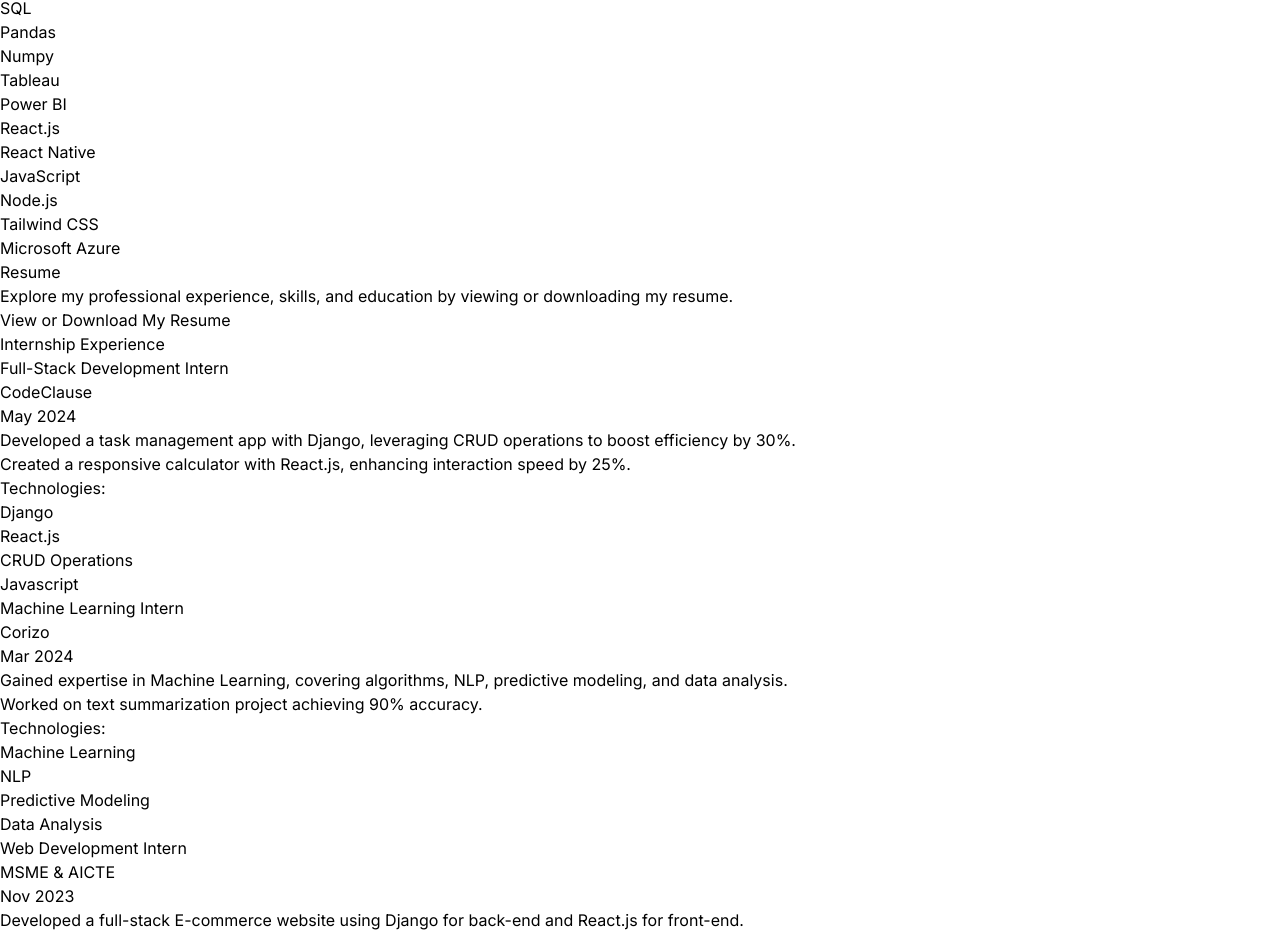
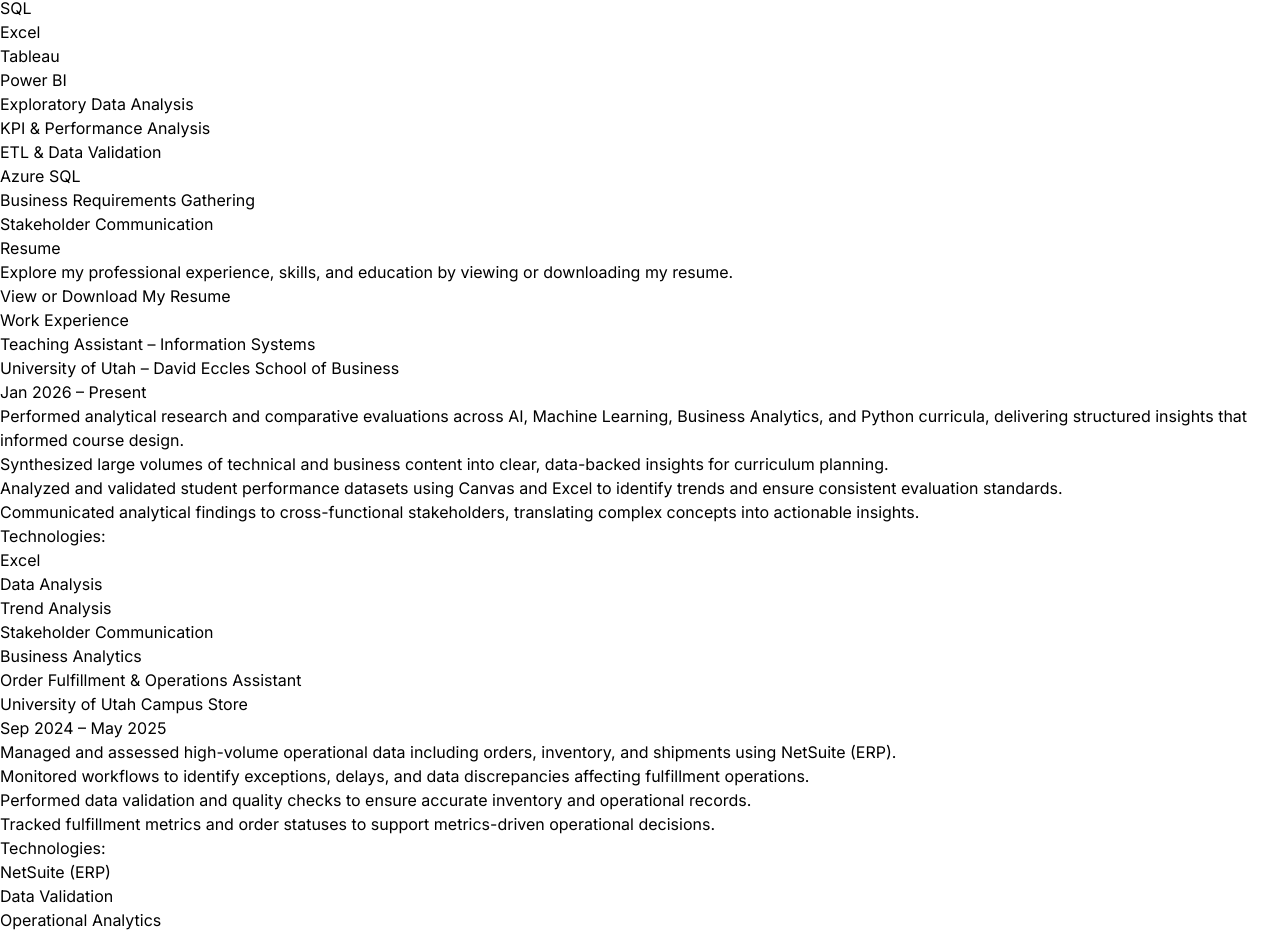
Before and after one commit to prathu10/PORTFOLIO-WEBSITE-NEW, a React (Vite) app: page / in a window 1280 px wide. Shown: the part 1217-2152 px from the top of the page. Built offline with nearby package versions, Linux system fonts and the light colour scheme.

Commit message:
Updated portfolio for analyst roles

```diff
--- a/src/App.jsx
+++ b/src/App.jsx
@@ -41,18 +41,17 @@
           <h1 className="text-4xl font-bold mb-10 ">My Skills</h1>
           <div className="grid grid-cols-1 sm:grid-cols-2 md:grid-cols-3 gap-6 w-full px-8">
             {[
-              "Python",
+              "Python (Pandas, NumPy)",
               "SQL",
-              "Pandas",
-              "Numpy",
+              "Excel",
               "Tableau",
               "Power BI",
-              "React.js",
-              "React Native",
-              "JavaScript",
-              "Node.js",
-              "Tailwind CSS",
-              "Microsoft Azure",
+              "Exploratory Data Analysis",
+              "KPI & Performance Analysis",
+              "ETL & Data Validation",
+              "Azure SQL",
+              "Business Requirements Gathering",
+              "Stakeholder Communication",
 
             ].map((skill, index) => (
               <div
@@ -80,7 +79,7 @@
           </p>
 
           <a
-            href="https://drive.google.com/file/d/16kmIiLUIO0-gsisuP5zO9t4-CuMgmy1d/view?usp=sharing" // Replace YOUR_FILE_ID with the actual ID
+            href="https://drive.google.com/file/d/1G8n0NT5U6vzmZnRBkgZ6VNx39htPC8ZK/view?usp=sharing" // Replace YOUR_FILE_ID with the actual ID
             target="_blank"
             rel="noopener noreferrer"
             className="bg-transparent text-white border-2 border-white py-3 px-8 rounded-full text-xl font-semibold uppercase tracking-wider transition-all duration-300 ease-in-out transform hover:bg-white hover:text-cyan-400 hover:scale-105 shadow-2xl hover:shadow-xl"
--- a/src/components/Experience.jsx
+++ b/src/components/Experience.jsx
@@ -2,41 +2,61 @@
 
 const experiences = [
   {
-    title: "Full-Stack Development Intern",
-    company: "CodeClause",
-    duration: "May 2024",
+    title: "Teaching Assistant – Information Systems",
+    company: "University of Utah – David Eccles School of Business",
+    duration: "Jan 2026 – Present",
     description: [
-      "Developed a task management app with Django, leveraging CRUD operations to boost efficiency by 30%.",
-      "Created a responsive calculator with React.js, enhancing interaction speed by 25%.",
+      "Performed analytical research and comparative evaluations across AI, Machine Learning, Business Analytics, and Python curricula, delivering structured insights that informed course design.",
+      "Synthesized large volumes of technical and business content into clear, data-backed insights for curriculum planning.",
+      "Analyzed and validated student performance datasets using Canvas and Excel to identify trends and ensure consistent evaluation standards.",
+      "Communicated analytical findings to cross-functional stakeholders, translating complex concepts into actionable insights."
     ],
-    technologies: ["Django", "React.js", "CRUD Operations", "Javascript"],
+    technologies: [
+      "Excel",
+      "Data Analysis",
+      "Trend Analysis",
+      "Stakeholder Communication",
+      "Business Analytics"
+    ],
+  },
+  {
+    title: "Order Fulfillment & Operations Assistant",
+    company: "University of Utah Campus Store",
+    duration: "Sep 2024 – May 2025",
+    description: [
+      "Managed and assessed high-volume operational data including orders, inventory, and shipments using NetSuite (ERP).",
+      "Monitored workflows to identify exceptions, delays, and data discrepancies affecting fulfillment operations.",
+      "Performed data validation and quality checks to ensure accurate inventory and operational records.",
+      "Tracked fulfillment metrics and order statuses to support metrics-driven operational decisions."
+    ],
+    technologies: [
+      "NetSuite (ERP)",
+      "Data Validation",
+      "Operational Analytics",
+      "Process Monitoring"
+    ],
   },
   {
     title: "Machine Learning Intern",
     company: "Corizo",
-    duration: "Mar 2024",
+    duration: "Mar 2024 – May 2024",
     description: [
-      "Gained expertise in Machine Learning, covering algorithms, NLP, predictive modeling, and data analysis.",
-      "Worked on text summarization project achieving 90% accuracy.",
+      "Analyzed multiple datasets using classification and NLP techniques to extract analytical insights.",
+      "Evaluated model performance using accuracy and ROC-AUC metrics to support data-driven conclusions."
     ],
-    technologies: ["Machine Learning", "NLP", "Predictive Modeling", "Data Analysis"],
-  },
-  {
-    title: "Web Development Intern",
-    company: "MSME & AICTE",
-    duration: "Nov 2023",
-    description: [
-      "Developed a full-stack E-commerce website using Django for back-end and React.js for front-end.",
-      "Built dynamic, user-friendly web pages with HTML, CSS, and JavaScript, focusing on responsive design.",
+    technologies: [
+      "Python",
+      "Machine Learning",
+      "NLP",
+      "Model Evaluation"
     ],
-    technologies: ["Django", "React.js", "HTML", "CSS", "JavaScript"],
-  },
+  }
 ];
 
 const Experience = () => {
   return (
     <div className="bg-gray-1000 text-white py-12">
-      <h1 className="text-4xl font-extrabold text-center text-white mb-10">Internship Experience</h1>
+      <h1 className="text-4xl font-extrabold text-center text-white mb-10">Work Experience</h1>
       <div className="max-w-4xl mx-auto flex flex-col space-y-8 px-4">
         {experiences.map((exp, index) => (
           <div
--- a/src/components/Hero.jsx
+++ b/src/components/Hero.jsx
@@ -30,7 +30,7 @@
               initial="hidden"
               animate="visible"
              className="bg-gradient-to-r from-pink-300 via-slate-500 to-purple-500 bg-clip-text text-2xl tracking-tight text-transparent">
-               Data Analyst | Data Analytics | Full-Stack | Web Developer
+               Analyst | Data, Insights & Business Intelligence
             </motion.span>
             <motion.p variants={container(1)}
               initial="hidden"
--- a/src/constants/index.js
+++ b/src/constants/index.js
@@ -5,9 +5,9 @@
 import "../index.css";  // Importing the CSS file
 
 
-export const HERO_CONTENT = `Hi! I’m Prathamesh Sonawane — a Computer Science graduate student at the University of Utah with a strong interest in both Data and Development. I’m passionate about turning data into insights and building interactive, user-friendly applications. I’m currently exploring opportunities in roles like Data Analyst, Data Analytics, and Full-Stack/Frontend Development.
+export const HERO_CONTENT = `Hi, I’m Prathamesh Sonawane, a Computer Science graduate student at the University of Utah focused on data analytics and business problem solving. I work with data to uncover insights that support informed decision making and measurable results.
 
-Feel free to explore my work and reach out — I’d love to connect!`;
+I am seeking opportunities in Data Analyst, Business Analyst, and related analytics roles. Feel free to explore my work and connect.`;
 
 export const ABOUT_TEXT = `I am a dedicated and versatile full stack developer with a passion for creating efficient and user-friendly web applications. With 5 years of professional experience, I have worked with a variety of technologies, including React, Next.js, Node.js, MySQL, PostgreSQL, and MongoDB. My journey in web development began with a deep curiosity for how things work, and it has evolved into a career where I continuously strive to learn and adapt to new challenges. I thrive in collaborative environments and enjoy solving complex problems to deliver high-quality solutions. Outside of coding, I enjoy staying active, exploring new technologies, and contributing to open-source projects.`;
 
```
Also changed, not shown: src/components/Skills.jsx (+5 -5 lines).
